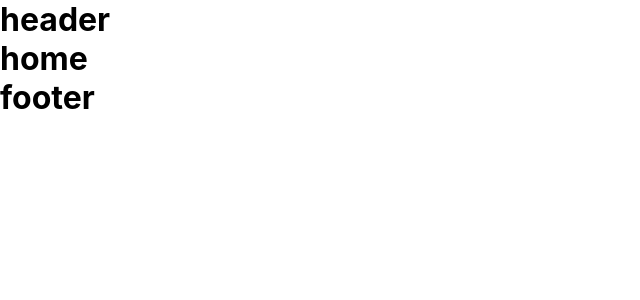
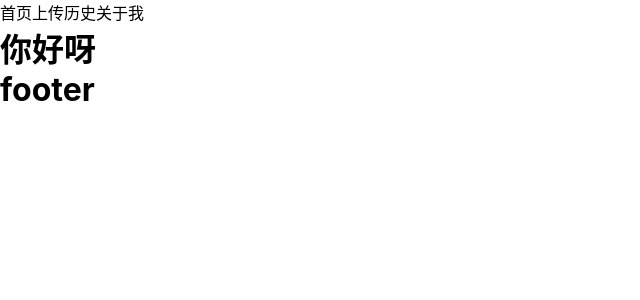
Before and after one commit to leigp555/react-template, a React app: page / in a window 1280 px wide. Shown: the top 300 px of the page, without its empty margins (0-640 px from the left). Built offline with nearby package versions, Linux system fonts and the light colour scheme.

Commit message:
feat: 组件懒加载

```diff
--- a/src/App.tsx
+++ b/src/App.tsx
@@ -1,24 +1,27 @@
-import React from 'react';
+import React, {Suspense, lazy, ComponentType} from 'react';
 import Header from "./components/Header";
 import Footer from "./components/Footer";
-import Home from "./pages/Home";
-import About from "./pages/about";
-import History from "./pages/History";
-
+import Loading from "./components/Loading";
 import {
     Routes,
     Route,
 } from 'react-router-dom'
 
-function App() {
+const Home=lazy(():Promise<{ default: ComponentType<any> }> =>{return import('./pages/Home')})
+const About=lazy(():Promise<{ default: ComponentType<any> }> =>{return import('./pages/About')})
+const History=lazy(():Promise<{ default: ComponentType<any> }> =>{return import('./pages/History')})
+
+const App:React.FC<{}> =()=> {
     return (
         <div className="App">
             <Header/>
-            <Routes>
-                <Route path="/"  element={<Home/>}/>
-                <Route path="/history"  element={<History/>}/>
-                <Route path="/about"  element={<About/>}/>
-            </Routes>
+            <Suspense fallback={<Loading/>}>
+                <Routes>
+                    <Route path="/"  element={<Home/>}/>
+                    <Route path="/history"  element={<History/>}/>
+                    <Route path="/about"  element={<About/>}/>
+                </Routes>
+            </Suspense>
             <Footer/>
         </div>
     );
--- a/src/components/Footer.tsx
+++ b/src/components/Footer.tsx
@@ -1,6 +1,7 @@
 import React from "react";
+interface Props{}
 
-function Footer(){
+const Footer:React.FC<Props> =()=>{
     return(
         <React.Fragment>
             <h1>footer</h1>
--- a/src/components/Header.tsx
+++ b/src/components/Header.tsx
@@ -1,9 +1,16 @@
 import React from "react";
+import {Link} from 'react-router-dom'
 
-function Header(){
+interface Props{}
+
+const Header:React.FC<Props> =()=>{
     return(
         <React.Fragment>
-            <h1>header</h1>
+            <nav>
+              <Link to={'/'}>首页</Link>
+              <Link to={'/history'}>上传历史</Link>
+              <Link to={'/about'}>关于我</Link>
+            </nav>
         </React.Fragment>
     )
 }
--- /dev/null
+++ b/src/components/Loading.tsx
@@ -0,0 +1,9 @@
+import React from "react";
+
+const Loading:React.FC<{}>=()=>{
+    return(
+        <div>loading</div>
+    )
+}
+
+export default Loading
--- a/src/pages/about.tsx
+++ b/src/pages/About.tsx
@@ -1,6 +1,8 @@
 import React from "react";
 
-function About(){
+interface Props{}
+
+const About:React.FC<Props> =()=>{
     return(
         <React.Fragment>
             <h1>about</h1>
--- a/src/pages/History.tsx
+++ b/src/pages/History.tsx
@@ -1,6 +1,8 @@
 import React from "react";
 
-function History(){
+interface Props{}
+
+const History:React.FC<Props> =()=>{
     return(
         <React.Fragment>
             <h1>history</h1>
--- a/src/pages/Home.tsx
+++ b/src/pages/Home.tsx
@@ -1,10 +1,16 @@
-import React from "react";
+import React, {useEffect, useRef} from "react";
 
+interface Props{}
 
-function Home(){
+const Home:React.FC<Props> =()=>{
+    const title=useRef<HTMLHeadingElement>(null)
+    useEffect(()=>{
+        console.log(title.current)
+        if(title.current)title.current.innerText="你好呀"
+    },[])
     return(
         <React.Fragment>
-        <h1>home</h1>
+        <h1 ref={title}>home</h1>
         </React.Fragment>
     )
 }
```
